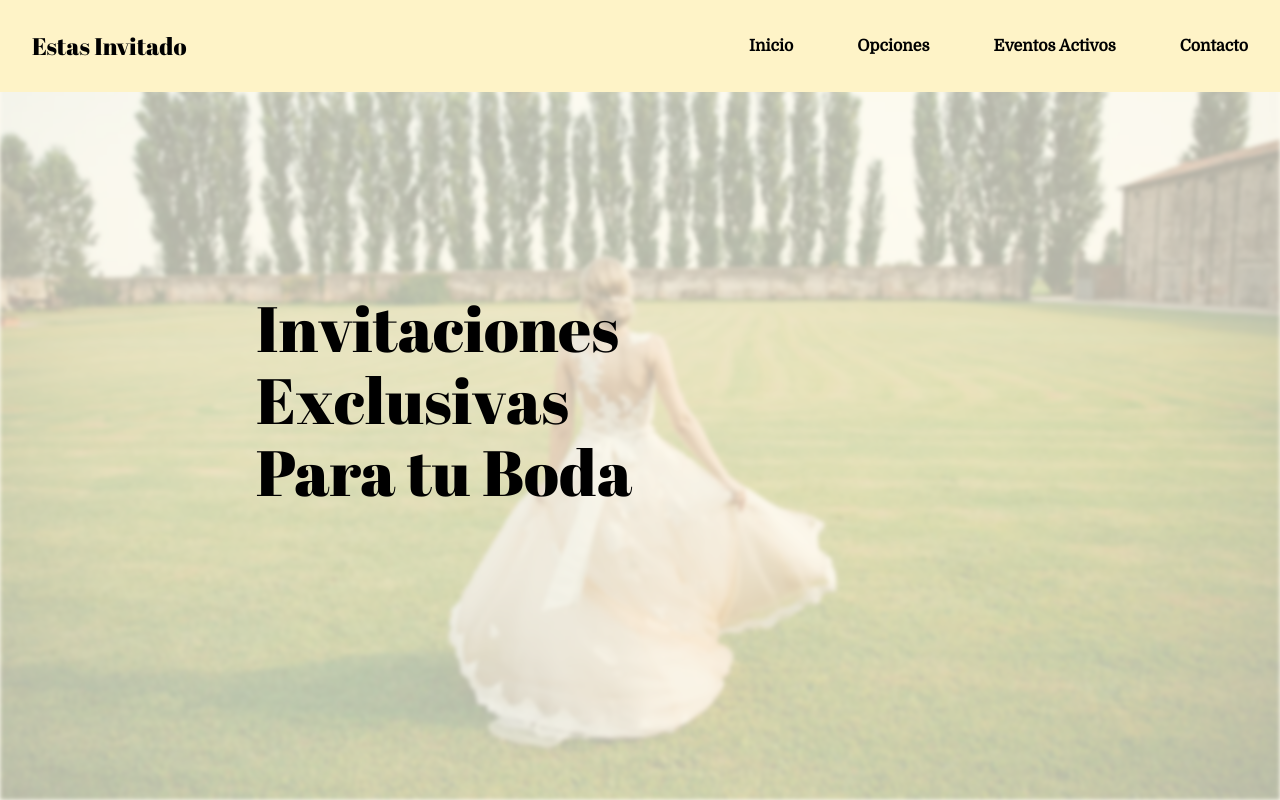
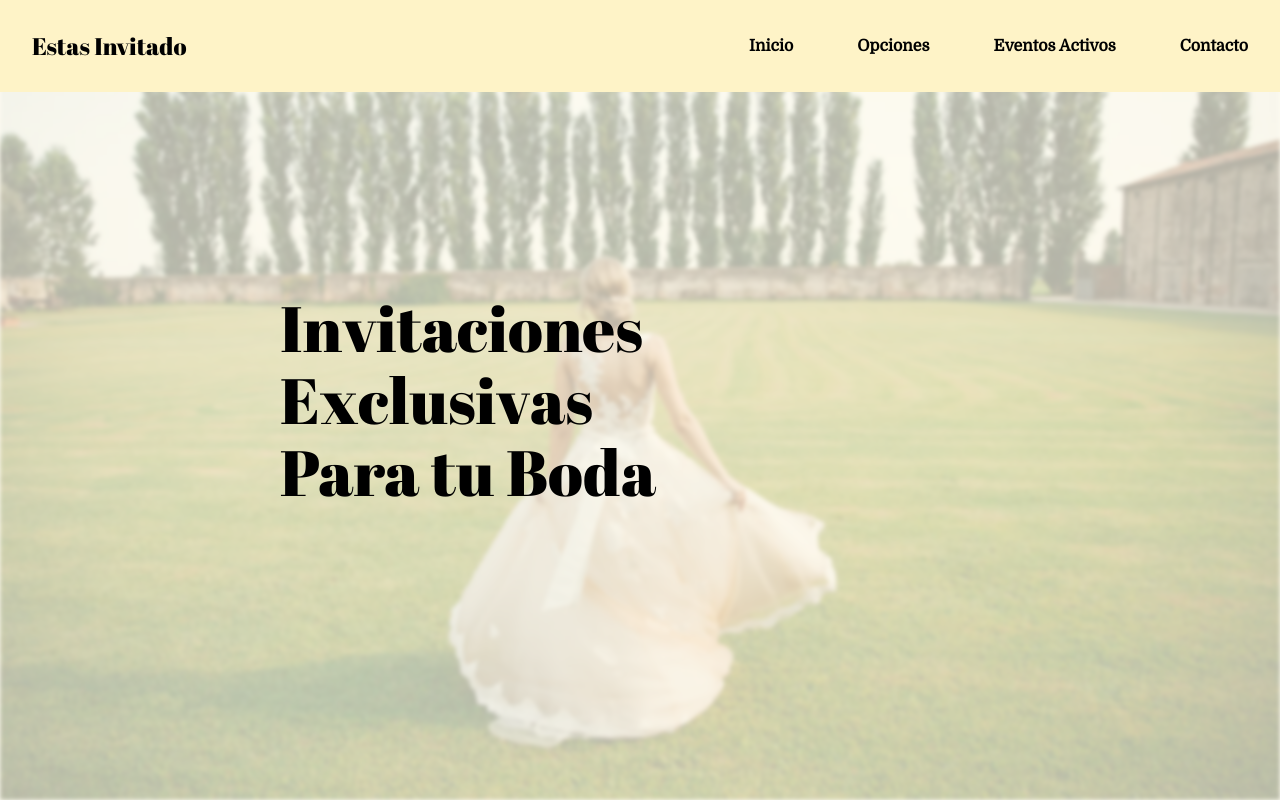
Before and after one commit to brihanPenayo/invitaciones-landing, a React (Vite) app: page / in a window 1280 px wide. Shown: the top 800 px of the page. Built offline with nearby package versions, Linux system fonts and the light colour scheme.

Commit message:
fixing home page

```diff
--- a/pages/Home.jsx
+++ b/pages/Home.jsx
@@ -27,7 +27,7 @@ const Home = () => {
     return (
         <section className='w-full overflow-hidden z-[0] relative bg-fixex min-h-screen grid place-items-center place-content-center before:content-[""] before:h-full before:w-full before:-z-[8] before:absolute before:bg-amber-50 before:opacity-70'>
             <LoopEfect loopData={IMAGES} isImage={true} interval={interval} />
-            <div id="parallax__txt" className='sm:w-[768px] w-[400px] h-full font-display leading-[9vmin] text-[8vmin]'>
+            <div id="parallax__txt" className='ml-[70vmin] w-[100vw] h-full font-display leading-[9vmin] text-[8vmin]'>
                 <Fade bottom cascade collapse >
                     <h1>Invitaciones</h1>
                     <h1>Exclusivas</h1>
```
